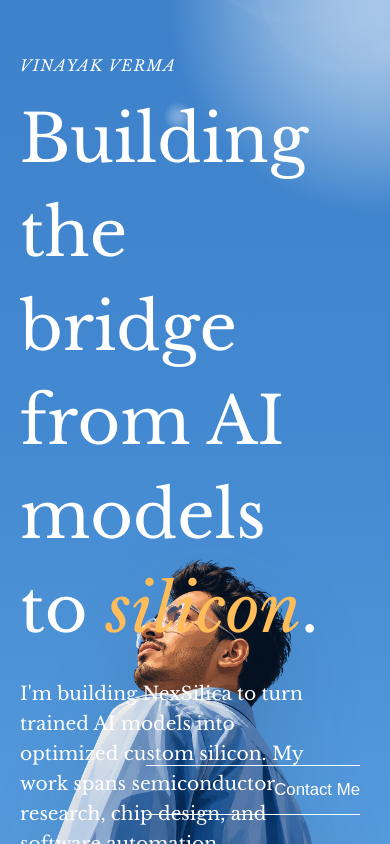
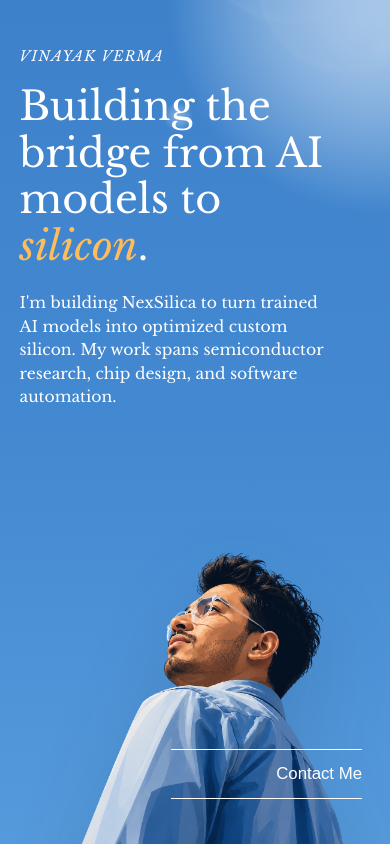
Before and after one commit to vinayakv22/vinayakv22.github.io, a React (Vite) app: page / in a window 390 px wide. Built offline with nearby package versions, Linux system fonts and the light colour scheme.

Commit message:
Polish responsive contact layout

```diff
--- a/index.html
+++ b/index.html
@@ -3,6 +3,7 @@
   <head>
     <meta charset="UTF-8" />
     <meta name="viewport" content="width=device-width, initial-scale=1.0" />
+    <link rel="icon" href="data:," />
     <title>Vinayak Portfolio</title>
   </head>
   <body>
--- a/src/styles.css
+++ b/src/styles.css
@@ -39,8 +39,8 @@ a {
 }
 
 .site {
-  --contact-height: 18vh;
-  --contact-height: 18dvh;
+  --contact-height: clamp(138px, 18vh, 208px);
+  --contact-height: clamp(138px, 18dvh, 208px);
   height: calc(100vh + var(--contact-height));
   height: calc(100dvh + var(--contact-height));
   overflow: hidden;
@@ -52,7 +52,7 @@ a {
   display: flex;
   align-items: center;
   padding: clamp(18px, 2.2vw, 30px) clamp(40px, 7.1vw, 146px);
-  background: linear-gradient(180deg, #193856 0%, #11273f 100%);
+  background: linear-gradient(181deg, #0076bb 0%, #2b6bb2 100%);
   border-top: 1px solid rgba(255, 255, 255, 0.16);
   overflow: hidden;
 }
@@ -68,7 +68,7 @@ a {
   min-height: 100dvh;
   overflow: hidden;
   display: grid;
-  grid-template-columns: minmax(0, 0.9fr) minmax(320px, 1.1fr);
+  grid-template-columns: minmax(0, 0.92fr) minmax(300px, 1.08fr);
   align-items: center;
   padding: clamp(28px, 5.6vw, 76px) clamp(40px, 7.1vw, 146px);
   background: linear-gradient(180deg, #3d81ca 0%, #4389d1 50%, #559adb 100%);
@@ -97,10 +97,10 @@ a {
   max-width: 430px;
   font-family: "Libre Baskerville", Georgia, "Times New Roman", serif;
   color: #ffffff;
-  font-size: 65.466px;
+  font-size: clamp(2.55rem, 4.68vw, 65.466px);
   font-weight: 400;
   font-style: normal;
-  line-height: 94px;
+  line-height: clamp(3.25rem, 6.72vw, 94px);
   letter-spacing: 0;
   text-transform: none;
 }
@@ -115,19 +115,19 @@ a {
   margin: clamp(30px, 5vh, 54px) 0 0;
   font-family: "Libre Baskerville", Georgia, "Times New Roman", serif;
   color: #ffffff;
-  font-size: 18.6667px;
+  font-size: clamp(0.98rem, 1.34vw, 18.6667px);
   font-weight: 400;
   font-style: normal;
-  line-height: 30px;
+  line-height: 1.62;
   letter-spacing: 0;
   text-transform: none;
 }
 
 .hero-art {
   position: absolute;
-  inset: auto -3.2vw 0 auto;
+  inset: auto clamp(-70px, -3.2vw, -24px) 0 auto;
   z-index: 1;
-  width: min(49.5vw, 1014px);
+  width: clamp(420px, 49.5vw, 1014px);
   height: min(100vh, 1115px);
   height: min(100dvh, 1115px);
   display: flex;
@@ -141,7 +141,7 @@ a {
   width: 100%;
   height: 100%;
   object-fit: contain;
-  object-position: right bottom;
+  object-position: left bottom;
   filter: drop-shadow(0 28px 36px rgba(22, 48, 80, 0.16));
   transform: translateY(clamp(44px, 8.4vh, 94px)) scaleX(-1);
 }
@@ -165,12 +165,11 @@ a {
 .contact-link {
   position: absolute;
   right: clamp(70px, 7.1vw, 146px);
-  bottom: clamp(70px, 10vh, 112px);
+  bottom: clamp(46px, 10vh, 112px);
   z-index: 3;
-  width: min(30vw, 614px);
-  min-width: 260px;
+  width: clamp(230px, 30vw, 614px);
   display: grid;
-  gap: 20px;
+  gap: clamp(13px, 1.45vw, 20px);
   align-items: center;
   justify-items: end;
   border: 0;
@@ -221,11 +220,11 @@ a {
 .contact-panel {
   width: 100%;
   display: grid;
-  grid-template-columns: minmax(160px, 0.78fr) minmax(0, 3.22fr);
-  gap: clamp(18px, 2vw, 34px);
+  grid-template-columns: minmax(148px, 0.72fr) minmax(0, 3.28fr);
+  gap: clamp(16px, 2.4vw, 40px);
   align-items: center;
   opacity: 0;
-  transform: translateY(24px);
+  transform: translateY(clamp(18px, 3vh, 34px));
   transition:
     opacity 520ms ease 180ms,
     transform 700ms cubic-bezier(0.22, 1, 0.36, 1) 160ms;
@@ -260,7 +259,7 @@ a {
 .contact-actions {
   display: grid;
   grid-template-columns: repeat(3, minmax(0, 1fr));
-  gap: clamp(16px, 2.4vw, 42px);
+  gap: clamp(12px, 2vw, 34px);
   align-items: center;
 }
 
@@ -268,12 +267,13 @@ a {
   min-width: 0;
   width: 100%;
   display: grid;
-  gap: 8px;
+  grid-template-columns: auto minmax(0, 1fr);
+  gap: 10px;
   align-items: start;
-  padding: 8px clamp(10px, 1vw, 14px);
+  padding: 8px clamp(8px, 0.9vw, 14px);
   font-family: Arial, Helvetica, sans-serif;
   color: #ffffff;
-  font-size: clamp(0.9rem, 1vw, 1.02rem);
+  font-size: clamp(0.82rem, 0.9vw, 1.02rem);
   line-height: 1.18;
   text-decoration: none;
   border-left: 1px solid rgba(255, 255, 255, 0.14);
@@ -297,7 +297,7 @@ a {
 }
 
 .contact-actions small {
-  font-size: 0.68rem;
+  font-size: clamp(0.58rem, 0.58vw, 0.68rem);
   font-weight: 700;
   line-height: 1;
   letter-spacing: 0.12em;
@@ -319,38 +319,80 @@ a {
   background: rgba(255, 255, 255, 0.06);
 }
 
+@media (max-width: 1180px) {
+  .hero {
+    grid-template-columns: minmax(0, 1fr) minmax(260px, 0.82fr);
+  }
+
+  .hero-copy {
+    max-width: 390px;
+  }
+
+  .hero h1 {
+    max-width: 390px;
+  }
+
+  .intro {
+    max-width: 370px;
+  }
+
+  .hero-art {
+    width: clamp(470px, 57vw, 660px);
+    right: clamp(-72px, -5vw, -30px);
+    transform: translateY(3vh) scale(1.06);
+  }
+
+  .contact-section {
+    padding-inline: clamp(32px, 5.4vw, 64px);
+  }
+
+  .contact-link {
+    right: clamp(32px, 5.4vw, 64px);
+  }
+
+  .contact-actions {
+    gap: 10px;
+  }
+}
+
 @media (max-width: 860px) {
+  .site {
+    --contact-height: clamp(210px, 28vh, 268px);
+    --contact-height: clamp(210px, 28dvh, 268px);
+  }
+
   .hero {
     grid-template-columns: 1fr;
     align-items: start;
-    padding: 28px 24px 0;
+    padding: clamp(22px, 4.6vw, 34px) clamp(22px, 5vw, 36px) 0;
   }
 
   .hero-copy {
     max-width: 100%;
-    padding-top: 28px;
+    padding-top: clamp(16px, 3vh, 28px);
   }
 
   .hero h1 {
-    max-width: 420px;
+    max-width: min(500px, 78vw);
   }
 
   .intro {
-    max-width: 330px;
+    max-width: min(430px, 72vw);
+    margin-top: clamp(20px, 3.6vh, 32px);
   }
 
   .hero-art {
-    width: min(96vw, 520px);
-    height: min(58vh, 520px);
-    height: min(58dvh, 520px);
-    right: -18vw;
+    width: min(104vw, 640px);
+    height: min(61vh, 620px);
+    height: min(61dvh, 620px);
+    right: clamp(10px, 2vw, 18px);
+    transform: translateY(3vh) scale(1.04);
   }
 
   .contact-link {
-    right: 24px;
-    bottom: 28px;
-    width: min(58vw, 320px);
-    min-width: 190px;
+    right: clamp(22px, 5vw, 36px);
+    bottom: clamp(24px, 5.4vh, 44px);
+    width: clamp(190px, 52vw, 320px);
     gap: 14px;
     font-size: 1.05rem;
   }
@@ -359,70 +401,75 @@ a {
     padding: 20px 24px;
   }
 
-  .site {
-    --contact-height: 28vh;
-    --contact-height: 28dvh;
-  }
-
   .contact-panel {
     grid-template-columns: 1fr;
-    gap: 16px;
+    gap: 14px;
   }
 
   .contact-actions {
     grid-template-columns: repeat(2, minmax(0, 1fr));
-    gap: 10px 18px;
+    gap: 10px;
+  }
+
+  .contact-actions a {
+    padding-block: 7px;
   }
 }
 
 @media (max-width: 520px) {
+  .site {
+    --contact-height: clamp(248px, 34vh, 306px);
+    --contact-height: clamp(248px, 34dvh, 306px);
+  }
+
   .hero {
-    padding-inline: 20px;
+    padding-inline: clamp(18px, 5vw, 22px);
   }
 
   .eyebrow {
-    margin-bottom: 18px;
-    font-size: 0.95rem;
+    margin-bottom: clamp(14px, 3vh, 18px);
+    font-size: clamp(0.78rem, 3.6vw, 0.95rem);
   }
 
   .hero h1 {
-    max-width: 320px;
+    max-width: min(340px, 86vw);
+    font-size: clamp(2.06rem, 10.2vw, 2.62rem);
+    line-height: 1.17;
   }
 
   .intro {
-    max-width: 285px;
-    margin-top: 22px;
+    max-width: min(330px, 82vw);
+    margin-top: clamp(16px, 3vh, 22px);
+    font-size: clamp(0.88rem, 4vw, 1rem);
+    line-height: 1.5;
   }
 
   .hero-art {
-    width: 118vw;
-    height: 48vh;
-    height: 48dvh;
-    right: -38vw;
+    width: min(136vw, 560px);
+    height: min(51vh, 470px);
+    height: min(51dvh, 470px);
+    right: clamp(6px, 2vw, 9px);
+    transform: translateY(2.5vh) scale(1.03);
   }
 
   .contact-section {
-    padding-inline: 20px;
-  }
-
-  .site {
-    --contact-height: 34vh;
-    --contact-height: 34dvh;
+    padding: 16px clamp(16px, 5vw, 20px);
   }
 
   .contact-actions {
     display: grid;
-    gap: 12px;
+    gap: 8px;
     grid-template-columns: 1fr;
   }
 
   .contact-actions a {
-    gap: 10px;
-    padding: 4px 0 4px 10px;
+    gap: 9px;
+    padding: 5px 0 5px 10px;
+    font-size: clamp(0.78rem, 3.45vw, 0.9rem);
   }
 
   .contact-actions span {
-    white-space: normal;
+    white-space: nowrap;
   }
 
   .contact-icon {
@@ -431,3 +478,64 @@ a {
     padding: 6px;
   }
 }
+
+@media (max-width: 520px) and (max-height: 780px) {
+  .hero-art {
+    height: min(54vh, 470px);
+    height: min(54dvh, 470px);
+    transform: translateY(4vh) scale(1.03);
+  }
+
+  .contact-link {
+    bottom: clamp(18px, 3vh, 24px);
+  }
+}
+
+@media (max-width: 380px) {
+  .hero h1 {
+    font-size: clamp(1.88rem, 9.6vw, 2.2rem);
+  }
+
+  .intro {
+    max-width: 78vw;
+  }
+
+  .contact-link {
+    width: clamp(172px, 58vw, 220px);
+  }
+
+  .contact-actions a {
+    font-size: 0.76rem;
+  }
+
+  .contact-icon {
+    width: 28px;
+    height: 28px;
+    padding: 5px;
+  }
+}
+
+@media (max-height: 620px) and (min-width: 861px) {
+  .site {
+    --contact-height: clamp(120px, 20vh, 152px);
+    --contact-height: clamp(120px, 20dvh, 152px);
+  }
+
+  .hero-copy {
+    padding-top: 0;
+  }
+
+  .hero h1 {
+    font-size: clamp(2.35rem, 4.3vw, 3.5rem);
+    line-height: 1.16;
+  }
+
+  .intro {
+    margin-top: 20px;
+    line-height: 1.45;
+  }
+
+  .contact-link {
+    bottom: 34px;
+  }
+}
```
